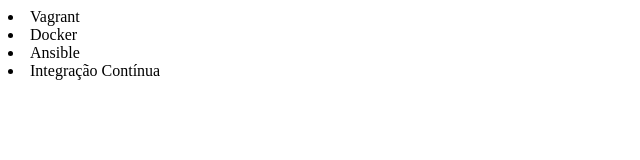
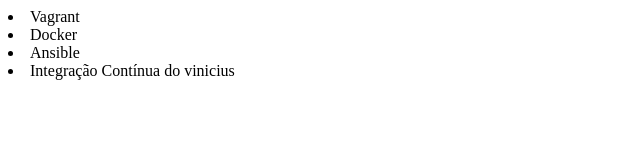
Before and after one commit to FelipeNatanael/RepoGitHubAlura, a plain HTML site: page index.html in a window 1280 px wide. Shown: the full height of the page, 0-640 px from the left. Drawn offline with Linux system fonts and the light colour scheme.

Commit message:
testando alteracao

```diff
--- a/index.html
+++ b/index.html
@@ -9,7 +9,7 @@
 		<li>Vagrant</li>
 		<li>Docker</li>
 		<li>Ansible</li>
-		<li>Integração Contínua</li>
+		<li>Integração Contínua do vinicius</li>
 	</ui>
 </body>
 </html>
```
